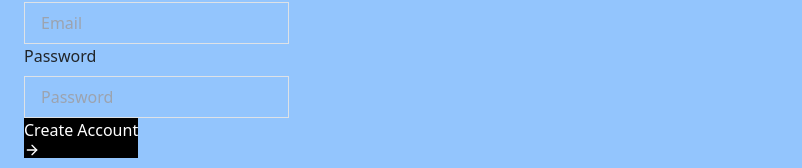
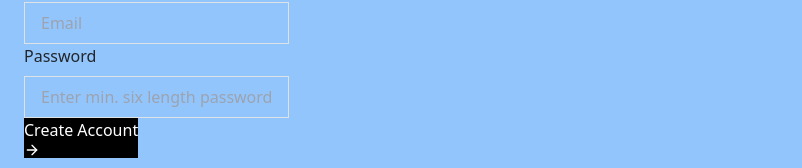
Before and after one commit to CoderSayan1/linkShortener, a React (Vite) app in the folder frontend/: page /signup in a window 1280 px wide. Shown: the part 243-411 px from the top of the page, without its empty margins (0-802 px from the left). Built offline with nearby package versions, Linux system fonts and the light colour scheme.

Commit message:
password field updated

```diff
--- a/frontend/src/components/Signup.jsx
+++ b/frontend/src/components/Signup.jsx
@@ -90,7 +90,7 @@ export default function Signup() {
                   <input
                     className="flex h-10 w-full rounded-md border border-gray-300 bg-transparent px-3 py-2 text-sm placeholder:text-gray-400 focus:outline-none focus:ring-1 focus:ring-gray-400 focus:ring-offset-1 disabled:cursor-not-allowed disabled:opacity-50"
                     type="password"
-                    placeholder="Password"
+                    placeholder="Enter min. six length password"
                     id="password"
                     onChange={(e) => setPassword(e.target.value)}
                   ></input>
```
